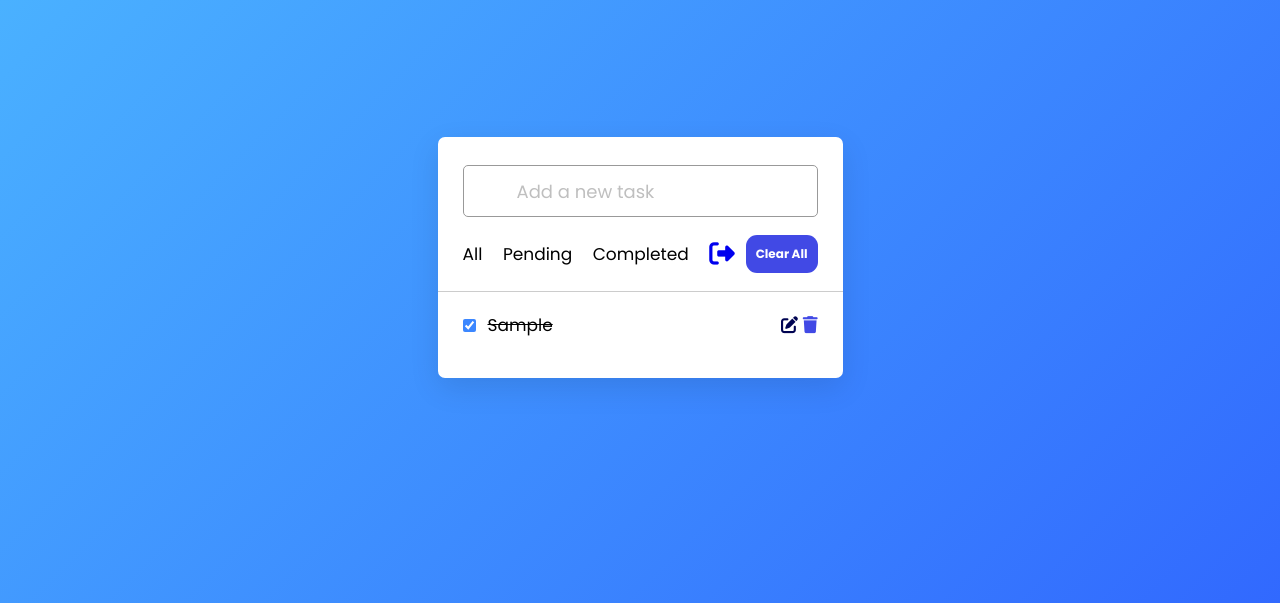
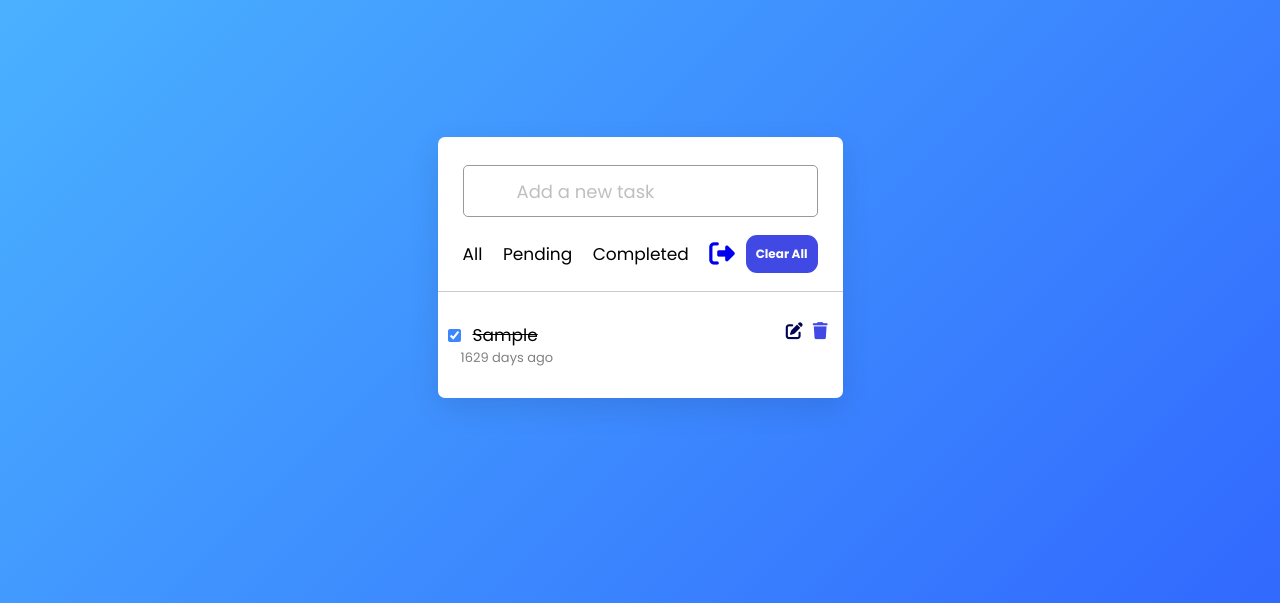
Before and after one commit to The-NikParmar/Todo-app, a Django app: template TodoApp/templates/index.html in a window 1280 px wide. Shown: the top 603 px of the page. Run offline with Django 5.2, Linux system fonts and the light colour scheme; tables that the repository leaves empty hold one stand-in row (values such as "Sample post"); the template is opened without the code that fills it: values that come from a table or form of the project are taken from there, most other values are stand-ins (such as "Sample title", 1, 10 or a date in 2020); some libraries are stand-ins or nearby versions.

Commit message:
timse add

```diff
--- a/TodoApp/models.py
+++ b/TodoApp/models.py
@@ -1,4 +1,5 @@
 from django.db import models
+from django.utils import timezone
 
 # Create your models here.
 class User(models.Model):
@@ -13,6 +14,7 @@ class Task(models.Model):
     user = models.ForeignKey(User, on_delete=models.CASCADE)
     des = models.CharField(max_length=200)
     completed = models.BooleanField(default=False)
+    created_at = models.DateTimeField(default=timezone.now)
 
     def __str__(self):
         return self.user.name + self.des
--- a/TodoApp/templates/index.html
+++ b/TodoApp/templates/index.html
@@ -9,13 +9,108 @@
     <link rel="stylesheet" href="https://unicons.iconscout.com/release/v4.0.0/css/line.css" />
     <script src="https://cdnjs.cloudflare.com/ajax/libs/limonte-sweetalert2/11.6.5/sweetalert2.all.min.js"></script>
     <link rel="stylesheet" href="https://cdnjs.cloudflare.com/ajax/libs/font-awesome/6.5.2/css/all.min.css">
-
-     <link rel="stylesheet" href="{% static 'css/style1.css' %} ">
+    <link rel="stylesheet" href="{% static 'css/style1.css' %}">
+    <style>
+        .task-time {
+            font-size: 13px;
+            color: gray;
+            text-align: left;
+            width: 100%;
+        }
+        .task {
+            display: flex;
+            justify-content: space-between;
+            align-items: center;
+            padding: 10px;
+            border-bottom: 1px solid #ccc;
+        }
+        .task label {
+            display: flex;
+            align-items: center;
+            width: 100%;
+        }
+        .task p {
+            margin: 0;
+            flex: 1;
+        }
+        .task-box {
+            list-style: none;
+            padding: 0;
+        }
+        .settings {
+            display: flex;
+            gap: 10px;
+        }
+        .task-details {
+            display: flex;
+            flex-direction: column;
+            width: 100%;
+        }
 
 
+                /* Style the popup form container */
+        .popup-form-container {
+            display: none; /* Initially hide the popup container */
+            position: fixed; /* Fix the popup container to prevent scrolling */
+            top: 0;
+            left: 0;
+            width: 100%;
+            height: 100%;
+            background-color: rgba(0, 0, 0, 0.5); /* Semi-transparent black background */
+            z-index: 10; /* Ensure the popup container is displayed over other elements */
+        }
+
+        /* Style the popup form */
+        .popup-form {
+            background-color: #fff;
+            margin: 100px auto; /* Center the popup form */
+            padding: 30px;
+            border: 1px solid #ddd;
+            border-radius: 5px;
+            width: 400px; /* Adjust the width as needed */
+        }
+
+        /* Style the form elements */
+        .popup-form label {
+            display: block;
+            margin-bottom: 10px;
+        }
+
+        .popup-form input[type="text"],
+        .popup-form input[type="email"] {
+            width: 100%;
+            padding: 10px;
+            border: 1px solid #ccc;
+            border-radius: 3px;
+        }
+
+        .popup-form .form-actions {
+            display: flex;
+            justify-content: space-between;
+            margin-top: 15px;
+        }
+
+        .popup-form .form-actions button {
+            padding: 10px 15px;
+            border: none;
+            border-radius: 3px;
+            cursor: pointer;
+        }
+
+        .popup-form .form-actions button[type="submit"] {
+            background-color: #007bff;
+            color: #fff;
+        }
+
+        .popup-form .form-actions button[type="button"] {
+            background-color: #ccc;
+        }
+
+    </style>
 </head>
 <body>
     <div class="wrapper">
+      <!-- <h3 style="text-align: center;">TODO App</h3> -->
       <form action="{% url 'index' %}?filter={{ filter }}" method="POST">
         {% csrf_token %}
         <div class="task-input">
@@ -29,7 +124,7 @@
             <a href="{% url 'index' %}?filter=all" style="text-decoration: none; color: rgb(0, 0, 0);">All</a>
           </span>
           <span class="{% if filter == 'pending' %} active {% endif %}">
-            <a href="{% url 'index' %}?filter=pending" style="text-decoration: none; color: rgb(0, 0, 0); ">Pending</a>
+            <a href="{% url 'index' %}?filter=pending" style="text-decoration: none; color: rgb(0, 0, 0);">Pending</a>
           </span>
           <span class="{% if filter == 'completed' %} active {% endif %}">
             <a href="{% url 'index' %}?filter=completed" style="text-decoration: none; color: rgb(0, 0, 0);">Completed</a>
@@ -45,12 +140,15 @@
         <li class="task">
           <label for="">
             <input type="checkbox" id="{{ i.id }}" {% if i.completed %} checked {% endif %}/>
+            <div class="task-details">
                 <p class="{% if i.completed %} checked {% endif %}">{{ i.des }}</p>
+                <!-- Add this line to display the time since task creation -->
+                <div class="task-time" data-created-at="{{ i.created_at|date:'c' }}">{{ i.created_at|timesince }} ago</div>
+            </div>
           </label>
           <div class="settings">
-            <i class="fa-solid fa-pen-to-square" style="color: #000452"></i>
-            <i class="fa-solid fa-trash" style="color:#4149e5"></i>
-
+            <i class="fa-solid fa-pen-to-square"  id="open-popup-btn" style="color: #000452"></i>
+            <i class="fa-solid fa-trash"  style="color:#4149e5"></i>
           </div>
         </li>
         {% empty %}
@@ -58,9 +156,26 @@
         {% endfor %}
     </ul>
 
+    <!-- <button id="open-popup-btn">Add Task</button> -->
+    <div class="popup-form-container">
+        <div class="popup-form">
+            <h2>Edit Task</h2>
+            <form id="popup-form">
+                <label for="username">Task:</label>
+                <input type="text" id="username" name="username" placeholder="Enter Task">
+
+                <div class="form-actions">
+                    <button type="submit">Submit</button>
+                    <button type="button" id="close-popup-btn">Close</button>
+                </div>
+            </form>
+        </div>
+    </div>
+
+
+
     </div>
     <script>
-
       document.querySelectorAll('.task input[type="checkbox"]').forEach(checkbox => {
         checkbox.addEventListener('change', function() {
            const taskId = this.id;  //Assuming the id is the task ID
@@ -80,12 +195,53 @@
          });
        });
 
-
       document.getElementById('ok1').addEventListener('change', function() {
         document.getElementById('ok').click();
       });
 
+      // Function to update the times in real-time
+      function updateTimes() {
+        const timeElements = document.querySelectorAll('.task-time');
+        timeElements.forEach(el => {
+          const timeText = el.getAttribute('data-created-at');
+          const createdAt = new Date(timeText);
+          const now = new Date();
+          const diff = Math.floor((now - createdAt) / 1000);  // difference in seconds
 
+          let timeAgo = '';
+          if (diff < 60) {
+            timeAgo = `${diff} seconds ago`;
+          } else if (diff < 3600) {
+            const minutes = Math.floor(diff / 60);
+            timeAgo = `${minutes} minutes ago`;
+          } else if (diff < 86400) {
+            const hours = Math.floor(diff / 3600);
+            timeAgo = `${hours} hours ago`;
+          } else {
+            const days = Math.floor(diff / 86400);
+            timeAgo = `${days} days ago`;
+          }
+
+          el.textContent = timeAgo;
+        });
+      }
+
+      setInterval(updateTimes, 60000);  // Update every minute
+      updateTimes();  // Initial update
+
+
+
+        const openPopupBtn = document.getElementById('open-popup-btn');
+        const closePopupBtn = document.getElementById('close-popup-btn');
+        const popupFormContainer = document.querySelector('.popup-form-container');
+
+        openPopupBtn.addEventListener('click', () => {
+          popupFormContainer.style.display = 'block';
+        });
+
+        closePopupBtn.addEventListener('click', () => {
+          popupFormContainer.style.display = 'none';
+        });
 
 
     </script>
--- a/TodoApp/views.py
+++ b/TodoApp/views.py
@@ -2,6 +2,7 @@ from django.shortcuts import render, redirect,get_object_or_404
 from .models import *
 import sweetify
 from django.http import JsonResponse
+from django.utils.timezone import now
 
 # Create your views here.
 
@@ -46,7 +47,7 @@ def login(request):
 def index(request):
     user = User.objects.get(email=request.session['email'])
     if request.method == 'POST':
-        Task.objects.create(user=user, des=request.POST['des'])
+        Task.objects.create(user=user, des=request.POST['des'],created_at=now())
         return redirect('index')
 
 
```
Also changed, not shown: TodoApp/migrations/0006_task_created_at.py (added), TodoApp/static/css/style1.css (line endings or trailing spaces). Lines whose indentation alone changed are shown as unchanged.
